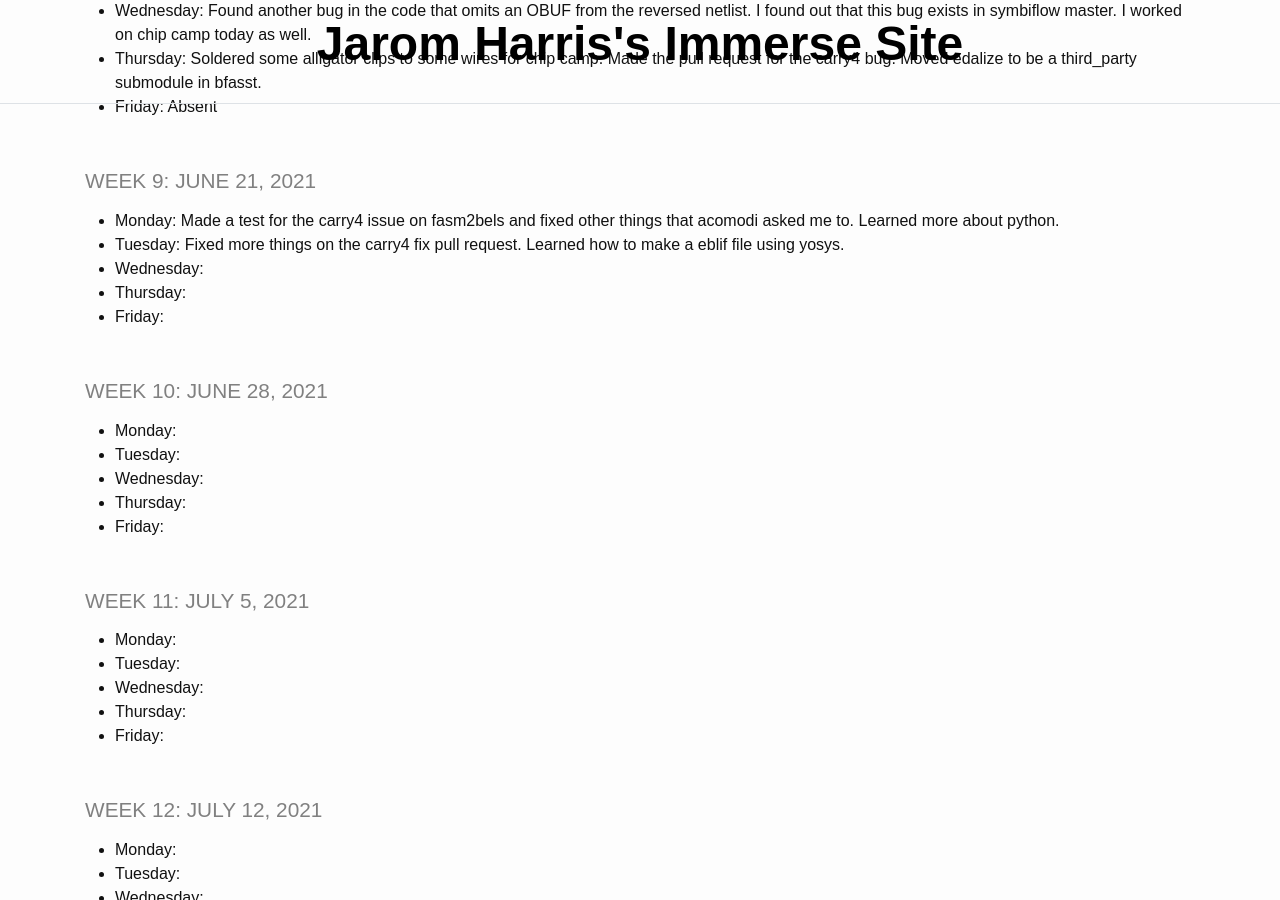
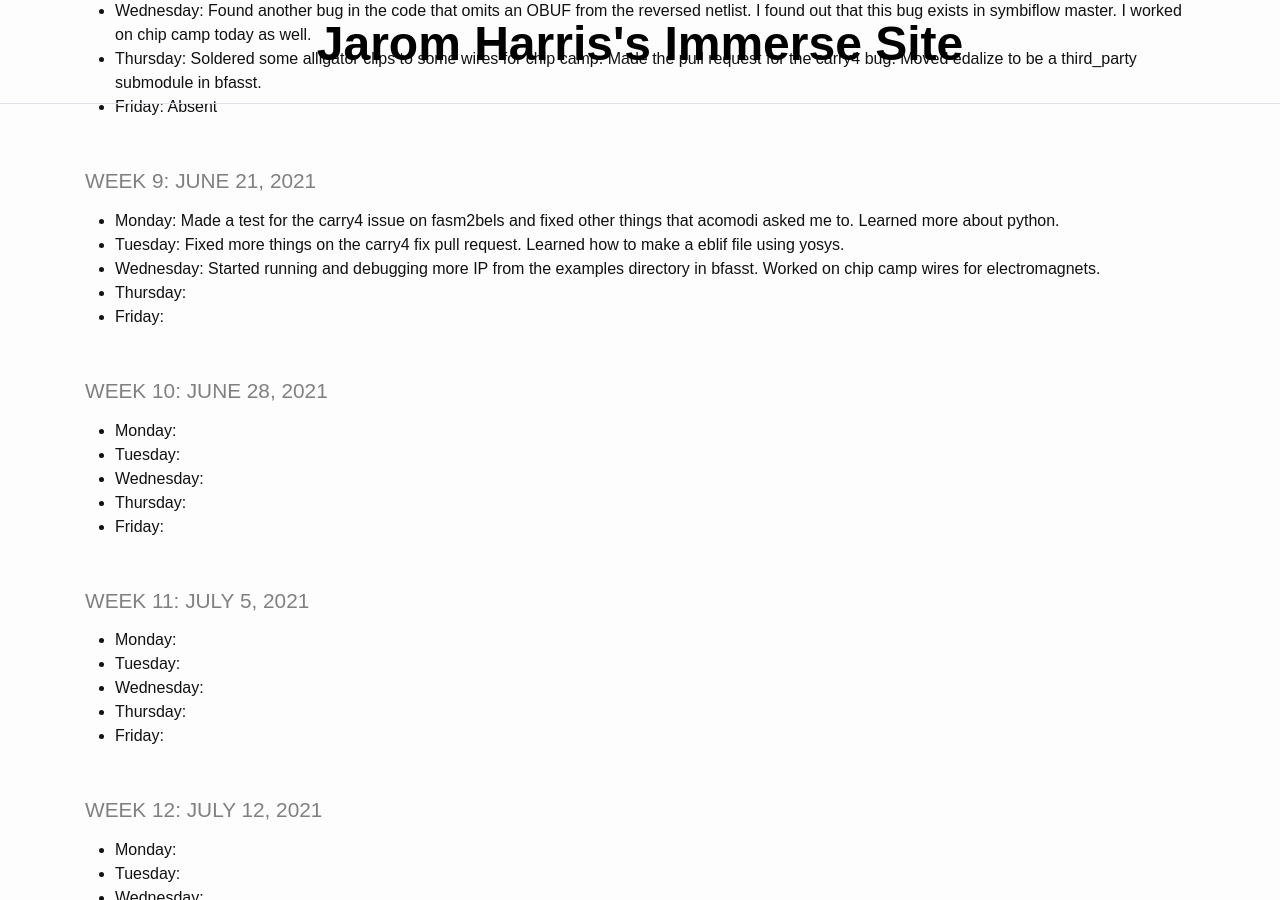
Before and after one commit to jaromharris/immerse, a Jekyll site: the page built from index.md, in a window 1280 px wide and 900 px high, scrolled down 1781 px. Built offline with Jekyll 4.4.1, drawn with Linux system fonts in a browser that asks for light colours.

Commit message:
Update index.md

```diff
--- a/index.md
+++ b/index.md
@@ -63,7 +63,7 @@ title: IMMERSE Log
 ### Week 9: June 21, 2021
 * **Monday**: Made a test for the carry4 issue on fasm2bels and fixed other things that acomodi asked me to. Learned more about python.
 * **Tuesday**: Fixed more things on the carry4 fix pull request. Learned how to make a eblif file using yosys.
-* **Wednesday**:
+* **Wednesday**: Started running and debugging more IP from the examples directory in bfasst. Worked on chip camp wires for electromagnets.
 * **Thursday**:
 * **Friday**:
 
```
